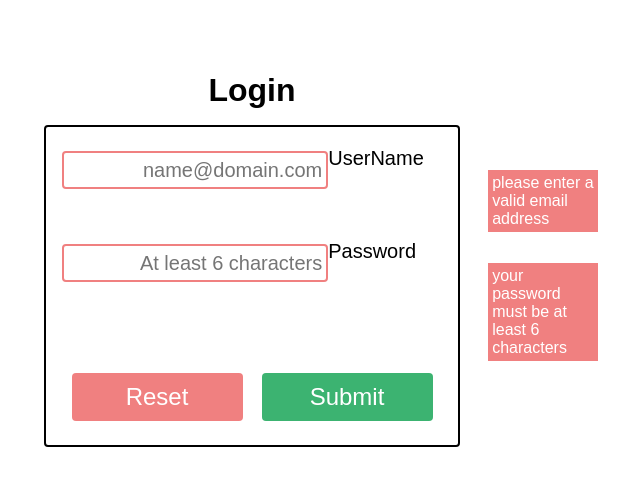
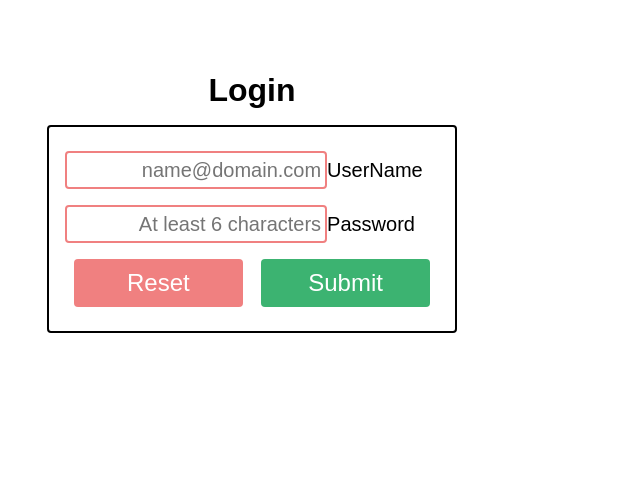
Before and after one commit to ericgold/hacko-react, a React (Create React App) app: page / in a window 1280 px wide. Shown: the top 486 px of the page, without its empty margins (388-1028 px from the left). Built offline with nearby package versions, Linux system fonts and the light colour scheme.

Commit message:
refactor input styles, show tool tip only on focus

```diff
--- a/src/login.css
+++ b/src/login.css
@@ -52,27 +52,21 @@
 	border: 2px solid mediumseagreen;
 }
 
-.login input[type="email"]:invalid + label::after {
+.login input:invalid + label::after {
 	position: relative;
 	left: 10rem;
-	height: auto;
+	width: 200%;
 	background-color: lightcoral;
-	z-index: 10;
 	padding: 0.25rem;
 	color: white;
 	font-size: 1rem;
+}
+
+.login input[type="email"]:invalid:focus + label::after {
 	content: 'please enter a valid email address';
 }
 
-.login input[type="password"]:invalid + label::after {
-	position: relative;
-	left: 10rem;
-	height: auto;
-	z-index: 10;
-	padding: 0.25rem;
-	background-color: lightcoral;
-	color: white;
-	font-size: 1rem;
+.login input[type="password"]:invalid:focus + label::after {
 	content: 'your password must be at least 6 characters';
 }
 
```
